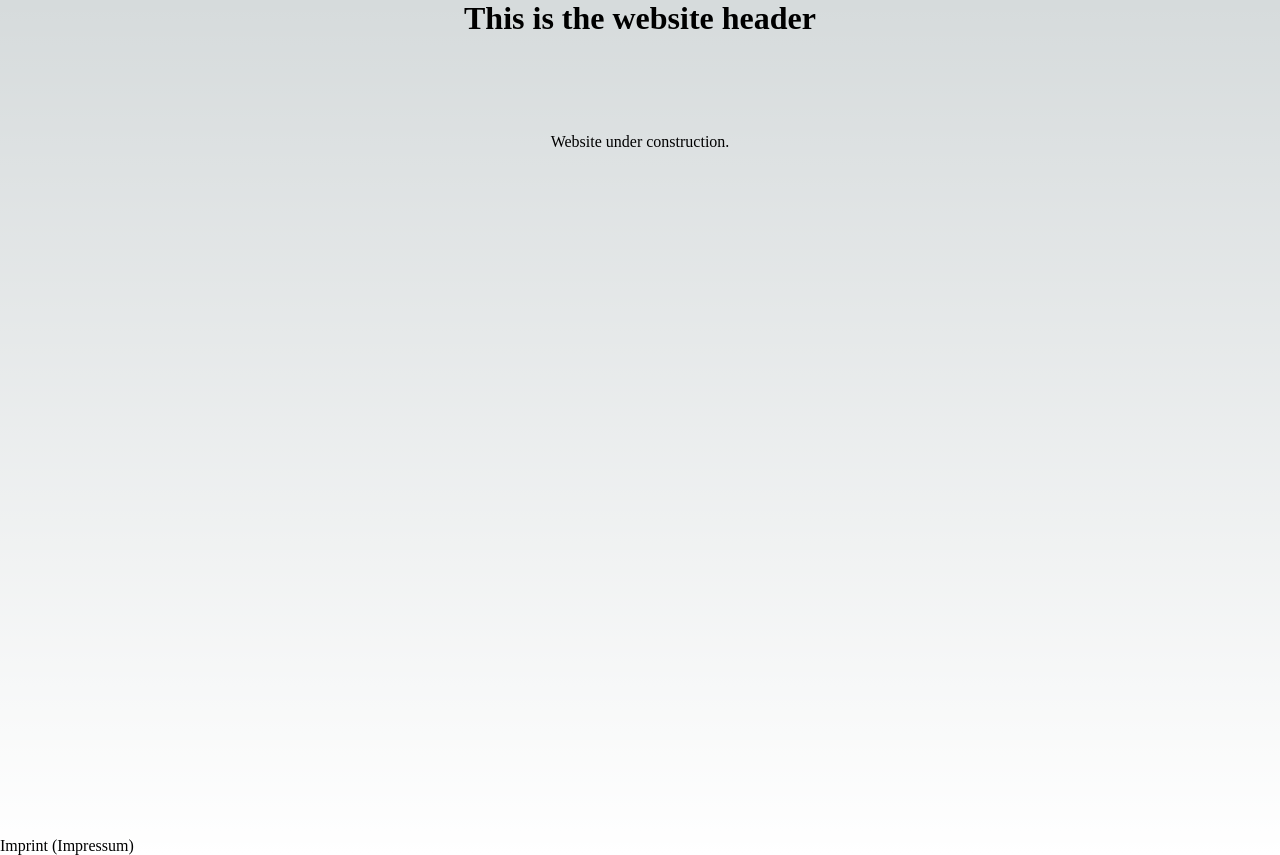
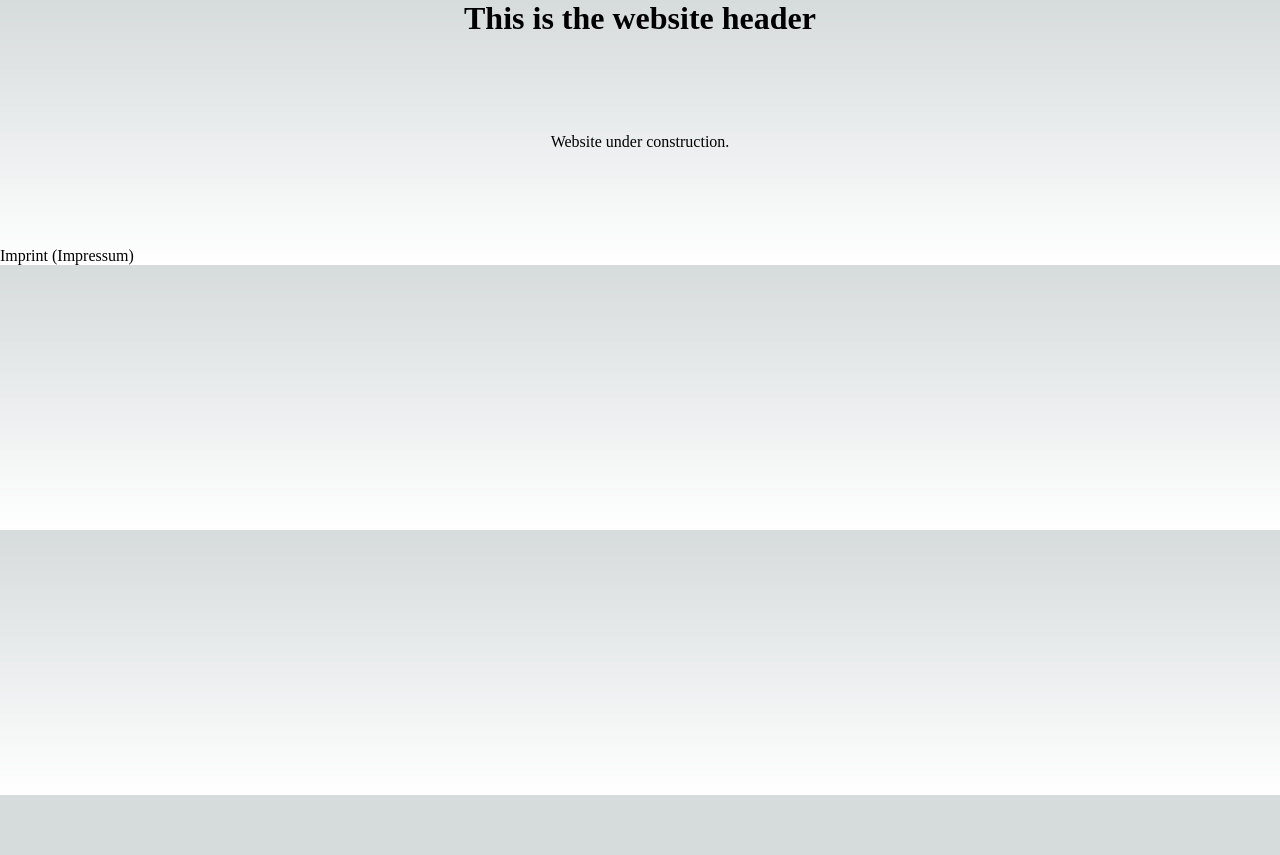
Before and after one commit to Long-HaHoang/my-website, a Next.js app: page / in a window 1280 px wide. After the commit the page ends 800 px from the top, so only its background shows below. Built offline with nearby package versions, Linux system fonts and the light colour scheme.

Commit message:
fix: styles

```diff
--- a/src/app/page.js
+++ b/src/app/page.js
@@ -2,6 +2,7 @@ import styles from "./page.module.css";
 import Link from "next/link";
 
 export default function Home() {
+  console.log("Hello World!");
   return (
     <>
       <header className={styles.header}>
--- a/src/app/page.module.css
+++ b/src/app/page.module.css
@@ -11,7 +11,6 @@
   justify-content: space-between;
   align-items: center;
   padding: 6rem;
-  min-height: 100vh;
 }
 
 .description {
```
